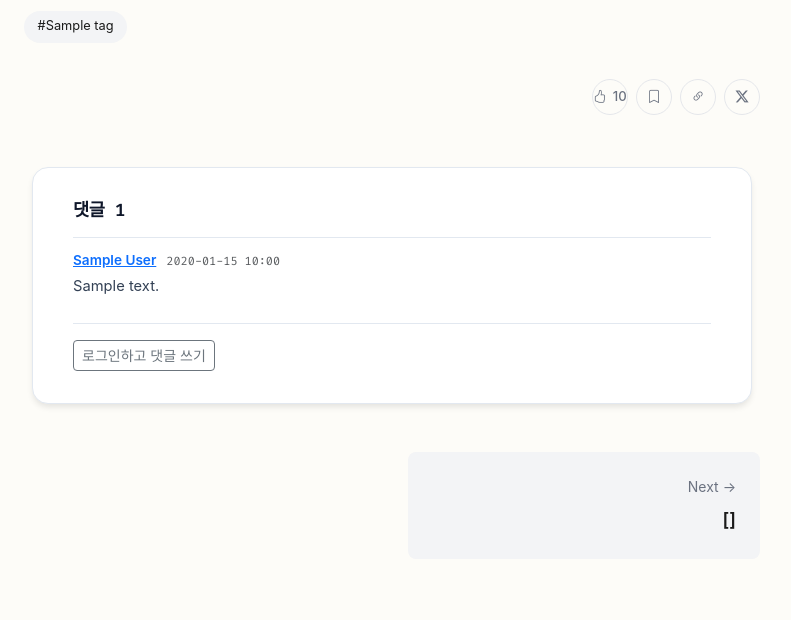
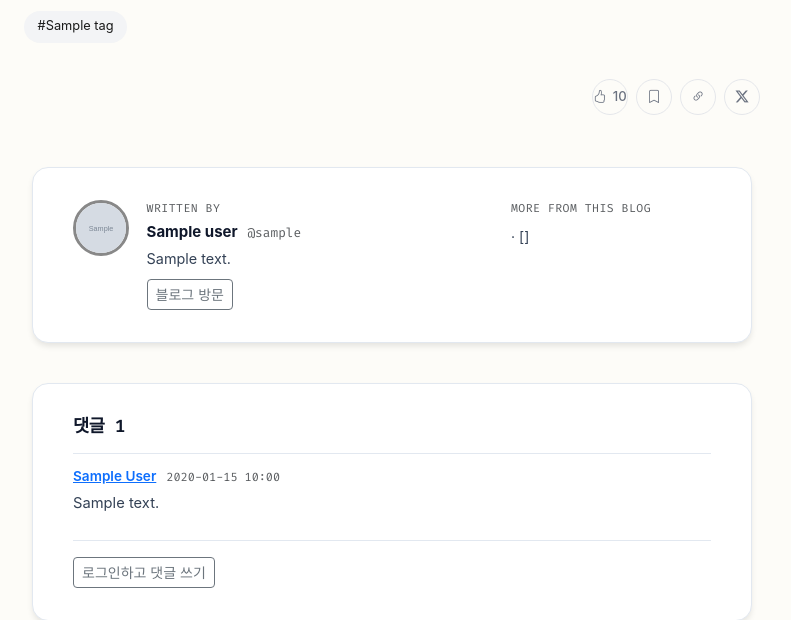
Before and after one commit to Planet-KIM/myblog, a Python web app: template app/templates/board_detail_writer.html in a window 1280 px wide. Shown: the part 498-1118 px from the top of the page, without its empty margins (248-1039 px from the left). Run offline with Jinja, Linux system fonts and the light colour scheme; the template is opened without the code that fills it: most values are stand-ins (such as "Sample title", 1, 10 or a date in 2020); grey boxes marked "Sample" are stand-in pictures; some libraries are stand-ins or nearby versions; some web fonts are replaced.

Commit message:
feat: author card at the end of posts
- Shows writer profile (avatar, blog name, @handle, bio), a visit-blog button,
  and up to 3 more public posts from the same blog (private excluded)
- Rendered on both milkdown and tiptap detail pages, before comments

```diff
--- /dev/null
+++ b/app/templates/_author_card.html
@@ -0,0 +1,37 @@
+{# 글 하단 작성자 카드: 소개 + 블로그 방문 + 같은 블로그의 다른 글 #}
+{% if post.user and post.user.handle %}
+<section class="page-card no-print"
+         style="max-width:var(--reading-max-width, 720px);margin:2.5rem auto 0;display:flex;gap:1.1rem;flex-wrap:wrap;align-items:flex-start;">
+  {% if post.user.avatar_url %}
+  <img src="{{ post.user.avatar_url }}" alt="" onerror="this.style.display='none';"
+       style="width:56px;height:56px;border-radius:50%;object-fit:cover;flex-shrink:0;border:3px solid {{ post.user.accent_color or 'var(--surface-light)' }};">
+  {% else %}
+  <span style="width:56px;height:56px;border-radius:50%;flex-shrink:0;display:flex;align-items:center;justify-content:center;
+               font-family:var(--font-mono);font-weight:700;font-size:1.4rem;color:#fff;
+               background:{{ post.user.accent_color or 'var(--gradient-primary)' }};">
+    {{ (post.user.display_name or post.user.handle or '?')[0]|upper }}
+  </span>
+  {% endif %}
+
+  <div style="flex:1;min-width:220px;">
+    <div class="text-muted" style="font-family:var(--font-mono);font-size:0.72rem;letter-spacing:0.04em;">WRITTEN BY</div>
+    <div style="margin:0.1rem 0 0.2rem;">
+      <a href="/@{{ post.user.handle }}" style="font-weight:700;color:var(--text-primary);text-decoration:none;">{{ post.user.blog_title or post.user.display_name or ('@' ~ post.user.handle) }}</a>
+      <span class="text-muted" style="font-family:var(--font-mono);font-size:0.8rem;margin-left:0.35rem;">@{{ post.user.handle }}</span>
+    </div>
+    {% if post.user.bio %}<p style="color:var(--text-main);font-size:0.9rem;margin:0 0 0.6rem;">{{ post.user.bio }}</p>{% endif %}
+    <a href="/@{{ post.user.handle }}" class="btn btn-outline-secondary btn-sm">블로그 방문</a>
+  </div>
+
+  {% if author_other_posts %}
+  <div style="min-width:200px;">
+    <div class="text-muted" style="font-family:var(--font-mono);font-size:0.72rem;letter-spacing:0.04em;margin-bottom:0.3rem;">MORE FROM THIS BLOG</div>
+    {% for p in author_other_posts %}
+    <a href="/board/{{ p.id }}" style="display:block;color:var(--text-main);text-decoration:none;font-size:0.88rem;padding:0.2rem 0;">
+      · {{ p.title or 'Untitled' }}
+    </a>
+    {% endfor %}
+  </div>
+  {% endif %}
+</section>
+{% endif %}
--- a/app/templates/board_detail_magazine.html
+++ b/app/templates/board_detail_magazine.html
@@ -841,6 +841,8 @@
     </div>
   </div>
 
+  {% include "_author_card.html" %}
+
   {% include "_comments.html" %}
 
   <!-- Post navigation -->
--- a/app/templates/board_detail_writer.html
+++ b/app/templates/board_detail_writer.html
@@ -688,6 +688,8 @@
       </div>
     </div>
 
+    {% include "_author_card.html" %}
+
     {% include "_comments.html" %}
 
     <!-- Post navigation -->
```
Also changed, not shown: app/routers/board/router.py (+14 -0 lines).
